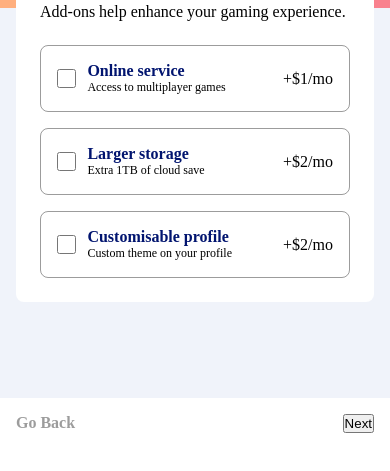
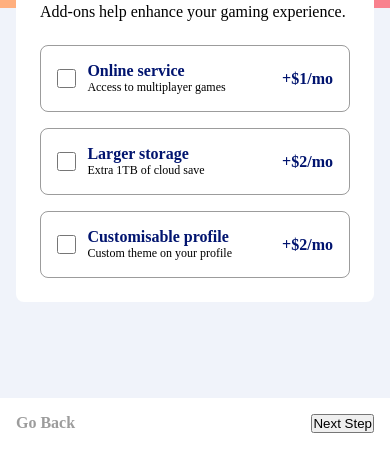
Before and after one commit to nkululek0/multi-step-form, a React (Vite) app: page /add-ons in a window 390 px wide. Shown: the part 245-716 px from the top of the page. Built offline with nearby package versions, Linux system fonts and the light colour scheme.

Commit message:
(Update): mobile-styling -> adds missing accent styling on add on component

```diff
--- a/src/components/add-ons/Add-Ons.module.css
+++ b/src/components/add-ons/Add-Ons.module.css
@@ -65,6 +65,11 @@
     }
 }
 
+.add-on-option-price {
+    color: var(--dark-blue);
+    font-weight: bold;
+}
+
 .actions {
     display: flex;
     justify-content: space-between;
--- a/src/components/add-ons/Add-Ons.tsx
+++ b/src/components/add-ons/Add-Ons.tsx
@@ -118,7 +118,7 @@ export function AddOns() {
                         <p>{ addOn.description }</p>
                       </div>
                     </div>
-                    <p>+${ billingType === 'MONTHLY' ? `${ addOn.price }/mo` : `${ addOn.price * 10 }/yr` }</p>
+                    <p className={styles['add-on-option-price']}>+${ billingType === 'MONTHLY' ? `${ addOn.price }/mo` : `${ addOn.price * 10 }/yr` }</p>
                   </div>
                 );
               })
@@ -127,7 +127,7 @@ export function AddOns() {
         </section>
         <section className={styles['actions']}>
           <Link to='/select-plan' className={styles['back-button']}>Go Back</Link>
-          <Button validationSettings={ { validate: () => { setNextButton(); }, uri: uri, isValid: isValid } }>Next</Button>
+          <Button validationSettings={ { validate: () => { setNextButton(); }, uri: uri, isValid: isValid } }>Next Step</Button>
         </section>
       </article>
     </>
```
